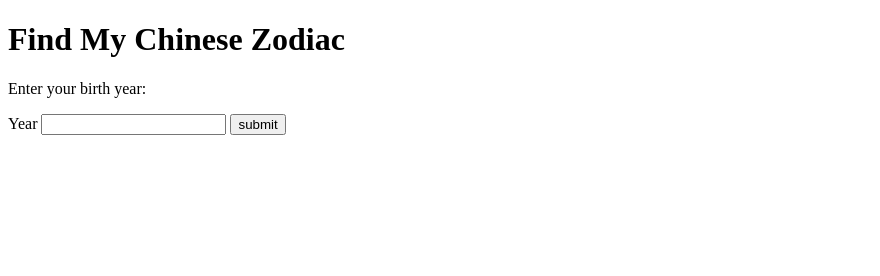
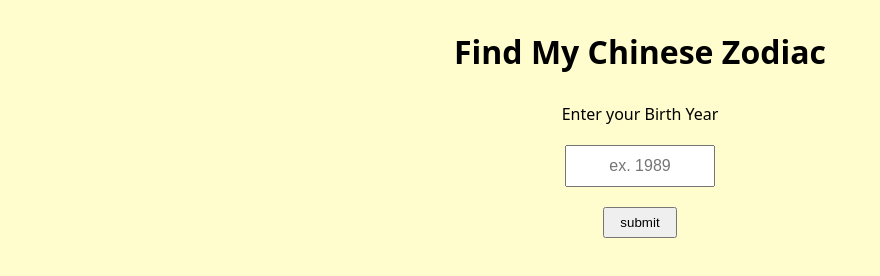
Before and after one commit to shaepy/find-your-zodiac, a plain HTML site: page index.html in a window 1280 px wide. Shown: the whole page, without its empty margins (0-880 px from the left). Drawn offline with Linux system fonts and the light colour scheme.

Commit message:
main.css added with starter styling, change to displaying innerHTML for <strong>

```diff
--- a/app.js
+++ b/app.js
@@ -61,7 +61,7 @@ form.addEventListener('submit', function(e) {
     // validate year
     if (year && yearInput.length === 4) {
         const zodiac = findZodiac(year)
-        display.textContent = `Your Zodiac Animal is ${zodiac.animal} and your Element is ${zodiac.element} (${zodiac.taijitu})`
+        display.innerHTML = `<p>Your Zodiac Animal is <strong>${zodiac.animal}</strong> and your Element is <strong>${zodiac.element} (${zodiac.taijitu})</strong></p>`
         console.log(zodiac) // check object
     }
     else {
--- a/index.html
+++ b/index.html
@@ -3,21 +3,22 @@
 <head>
     <meta charset="UTF-8">
     <meta name="viewport" content="width=device-width, initial-scale=1.0">
-    <title>Find My Chinese Zodiac</title>
+    <title>Chinese Zodiac Finder</title>
+    <link rel="stylesheet" href="./main.css">
     <script defer src="./app.js"></script>
 </head>
 <body>
+    <div id="content">
         <h1>Find My Chinese Zodiac</h1>
-    <p>Enter your birth year:</p>
         <form id="form">
-        <label for="">Year</label>
-        <input type="text" id="year" name="year">
+            <label for="">Enter your Birth Year</label>
+            <input type="text" id="year" name="year" placeholder="ex. 1989">
 
             <input id="submit" type="submit" value="submit">
         </form>
-<br>
         <div id="display">
             <!-- this is where the result goes -->
+            </div>
     </div>
 
 </body>
--- /dev/null
+++ b/main.css
@@ -0,0 +1,43 @@
+* {
+    margin: 0;
+    padding: 0;
+    box-sizing: border-box;
+}
+
+body {
+    background-color: rgb(255, 253, 206);
+    font-family: system-ui, sans-serif;
+    /* Ensures full height compatibility across devices */
+    min-height: 100dvh;
+  }
+
+#content {
+    display: flex;
+    flex-direction: column;
+    justify-content: center;
+    align-items: center;
+    gap: 30px;
+    margin-top: 30px;
+}
+
+input[type=text] {
+    padding: 10px 0px;
+    max-width: 150px;
+    font-size: 16px;
+    text-align: center;
+}
+
+input[type=text]:focus {
+    border: 1px solid #555;
+}
+
+input[type=submit] {
+    padding: 6px 15px;
+}
+
+form {
+    display: flex;
+    flex-direction: column;
+    align-items: center;
+    gap: 20px;
+}
```
Also changed, not shown: 1 other file. Lines whose indentation alone changed are shown as unchanged.
